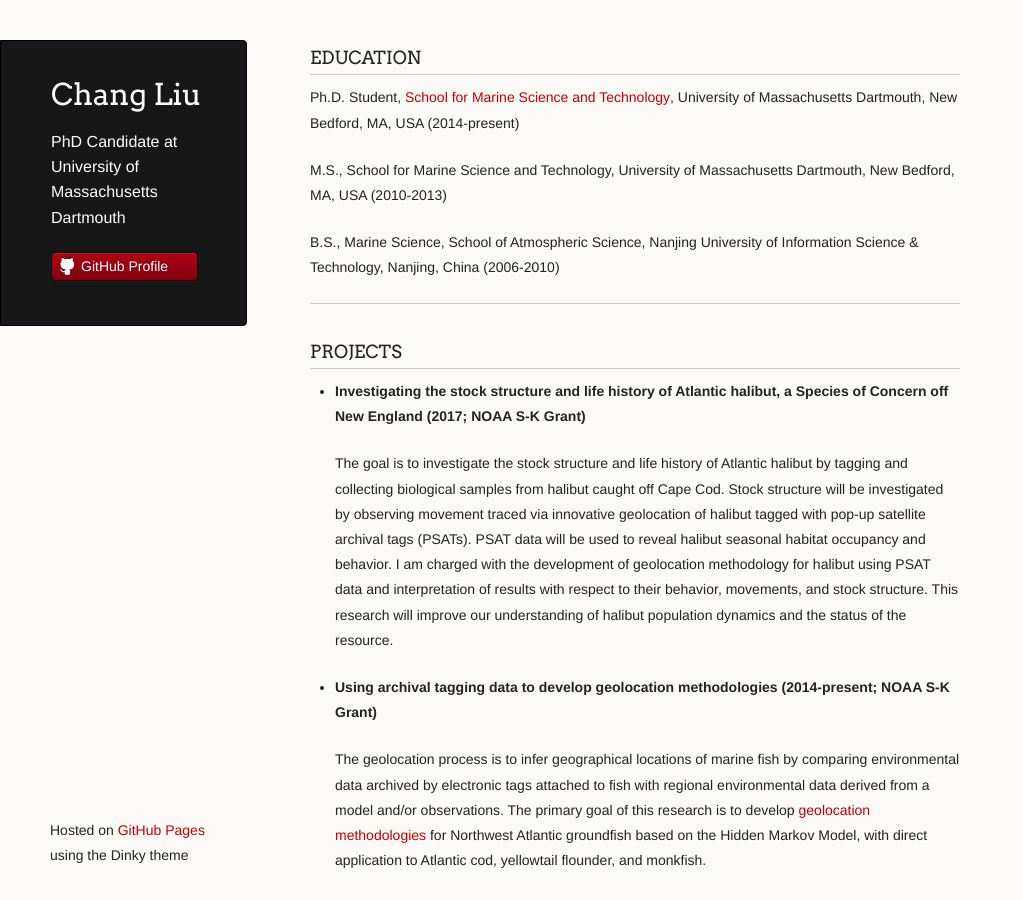
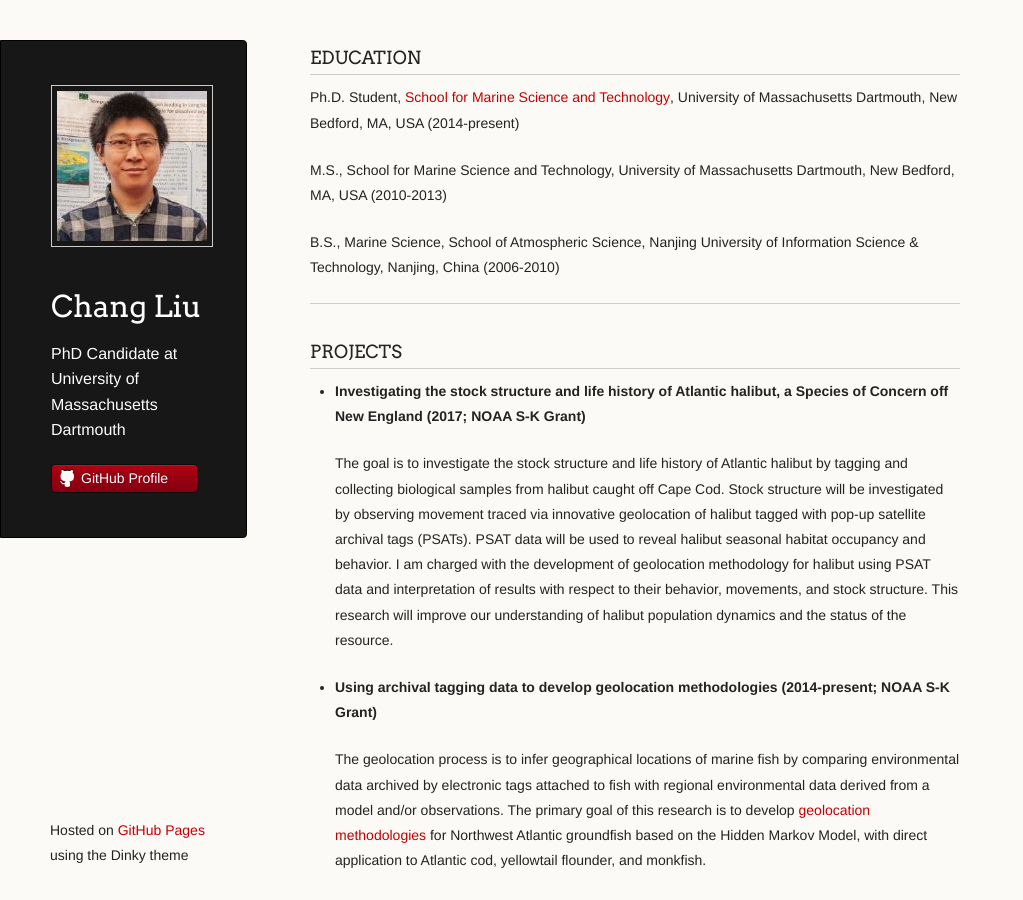
Before and after one commit to cliu3/cliu3.github.io, a Jekyll site: the page index.html, which Jekyll copies as it is, in a window 1280 px wide and 900 px high. Shown: the whole window, without its empty margins (0-1023 px from the left). Built offline with Jekyll 4.4.1, drawn with Linux system fonts in a browser that asks for light colours.

Commit message:
add headshot photo

```diff
--- a/index.html
+++ b/index.html
@@ -16,6 +16,7 @@
   <body>
     <div class="wrapper">
       <header>
+	      <img align="center" src="images/cliu.jpg" width="150" height="150" />
         <h1 class="header">Chang Liu</h1>
         <p class="header">PhD Candidate at University of Massachusetts Dartmouth</p>
 
```
